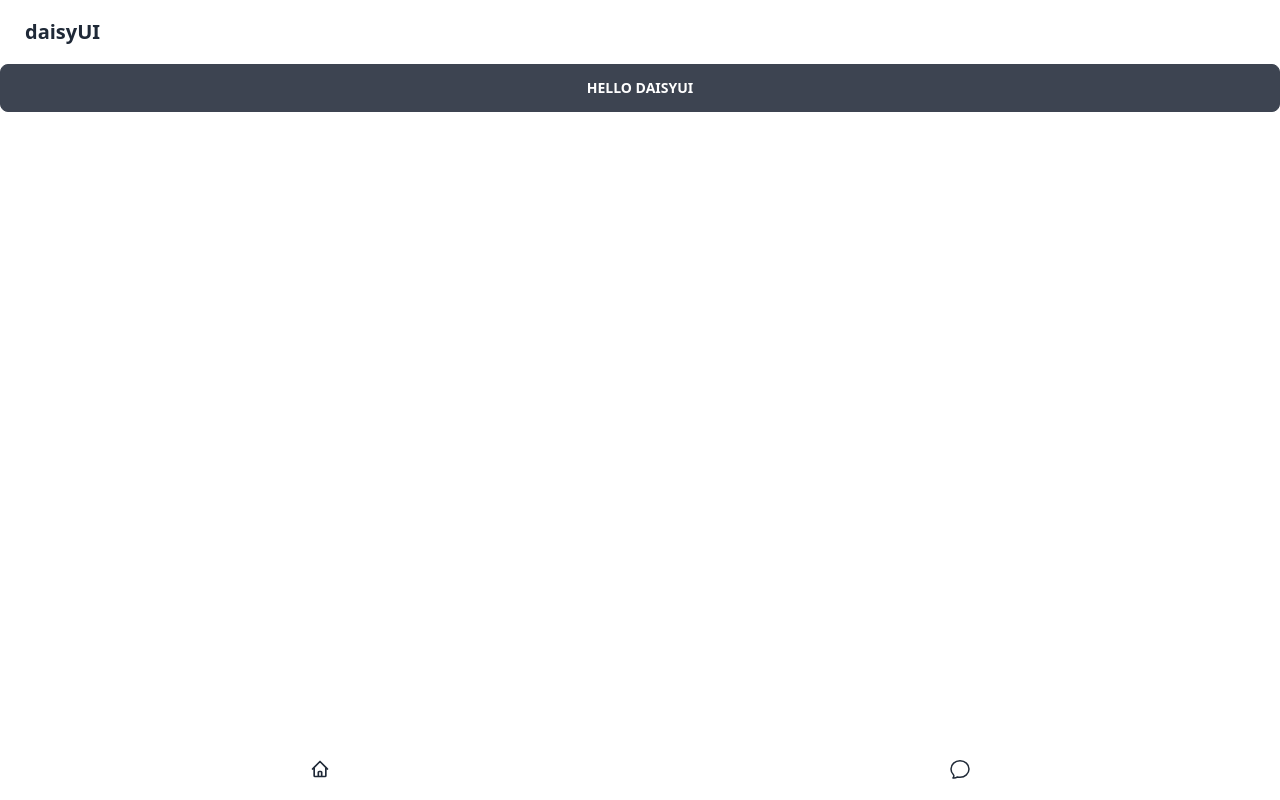
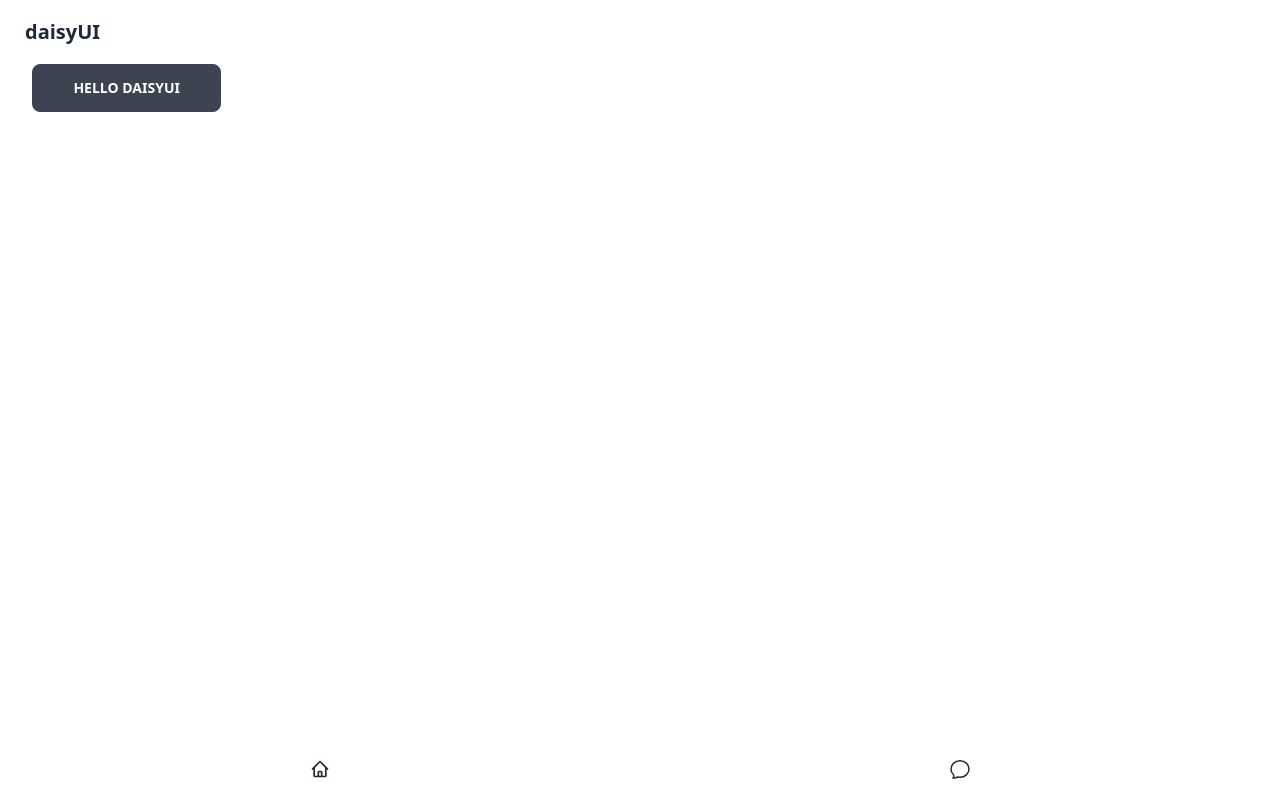
Before and after one commit to 2manslkh/2manslkh.github.io, a Next.js app: page / in a window 1280 px wide. Built offline with nearby package versions, Linux system fonts and the light colour scheme.

Commit message:
feat: Create Grid Layout for App Screen

```diff
--- a/pages/index.tsx
+++ b/pages/index.tsx
@@ -1,7 +1,11 @@
 export default function Home() {
   return (
     <div className="container mx-auto mx">
+      <div className="container mx-auto mx px-8">
+        <div className="grid grid-cols-4 lg:grid-cols-6 gap-4 justify-items-center ">
       <button className="btn btn-block flex">Hello daisyUI</button>
+        </div>
+      </div>
     </div>
   );
 }
```
